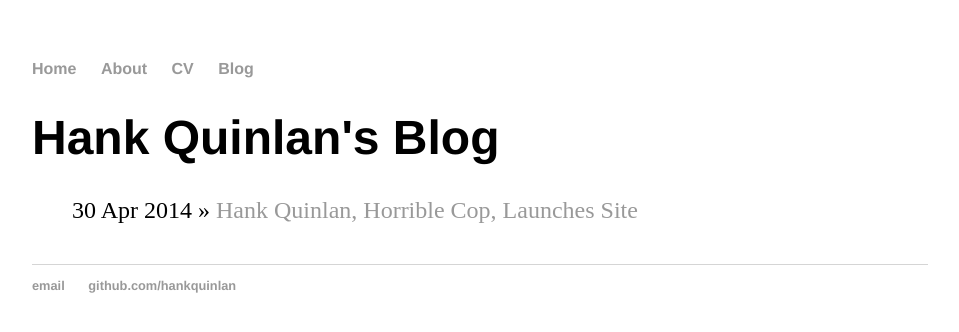
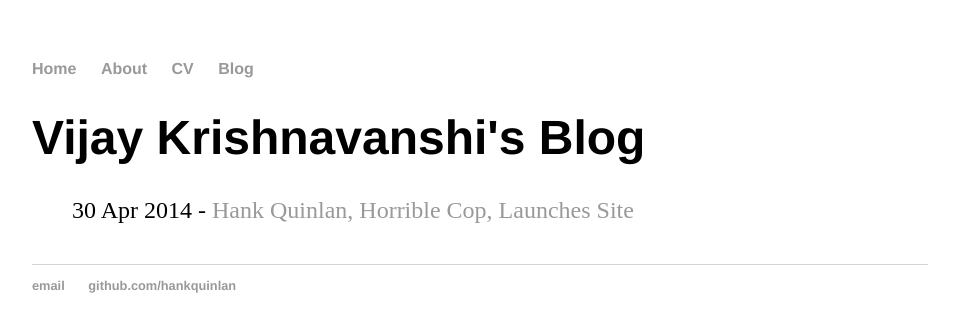
Before and after one commit to vijaykrishnavanshi/vijaykrishnavanshi.github.io, a Jekyll site: the page built from blog/index.html, in a window 1280 px wide. Shown: the top 332 px of the page, without its empty margins (160-1119 px from the left). Built offline with Jekyll 4.4.1, drawn with Linux system fonts in a browser that asks for light colours.

Commit message:
Update index.html

```diff
--- a/blog/index.html
+++ b/blog/index.html
@@ -1,11 +1,11 @@
 ---
 layout: default
-title: Hank Quinlan's Blog
+title: Vijay Krishnavanshi's Blog
 ---
 	<h1>{{ page.title }}</h1>
 	<ul class="posts">
 
 	  {% for post in site.posts %}
-	    <li><span>{{ post.date | date_to_string }}</span> » <a href="{{ post.url }}" title="{{ post.title }}">{{ post.title }}</a></li>
+	    <li><span>{{ post.date | date_to_string }}</span> - <a href="{{ post.url }}" title="{{ post.title }}">{{ post.title }}</a></li>
 	  {% endfor %}
 	</ul>
```
